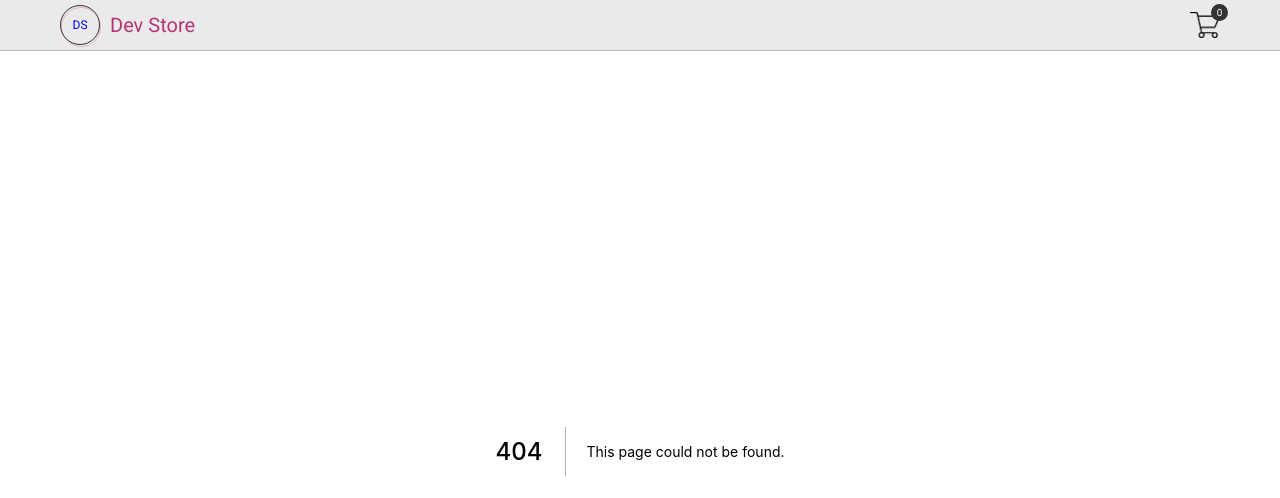
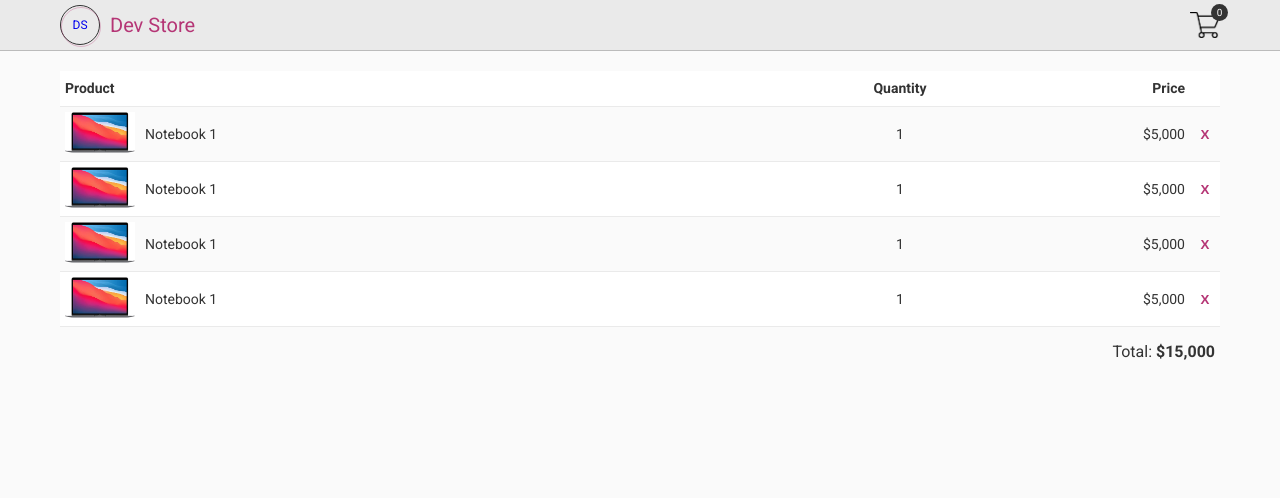
Before and after one commit to alvescleiton/basic-ecommerce, a Next.js app: page /cart in a window 1280 px wide. Before the commit this address had no page. Shown: the top 498 px of the page. Built offline with nearby package versions, Linux system fonts and the light colour scheme.

Commit message:
Cart page

```diff
--- /dev/null
+++ b/src/pages/cart.tsx
@@ -0,0 +1,19 @@
+import { NextPage } from 'next'
+import Head from 'next/head'
+
+import CartList from '@/Components/CartItem/CartList'
+import Container from '@/Components/Container'
+
+const Cart: NextPage = () => {
+  return (
+    <Container>
+      <Head>
+        <title>Cart | Dev Store</title>
+      </Head>
+
+      <CartList />
+    </Container>
+  )
+}
+
+export default Cart
```
